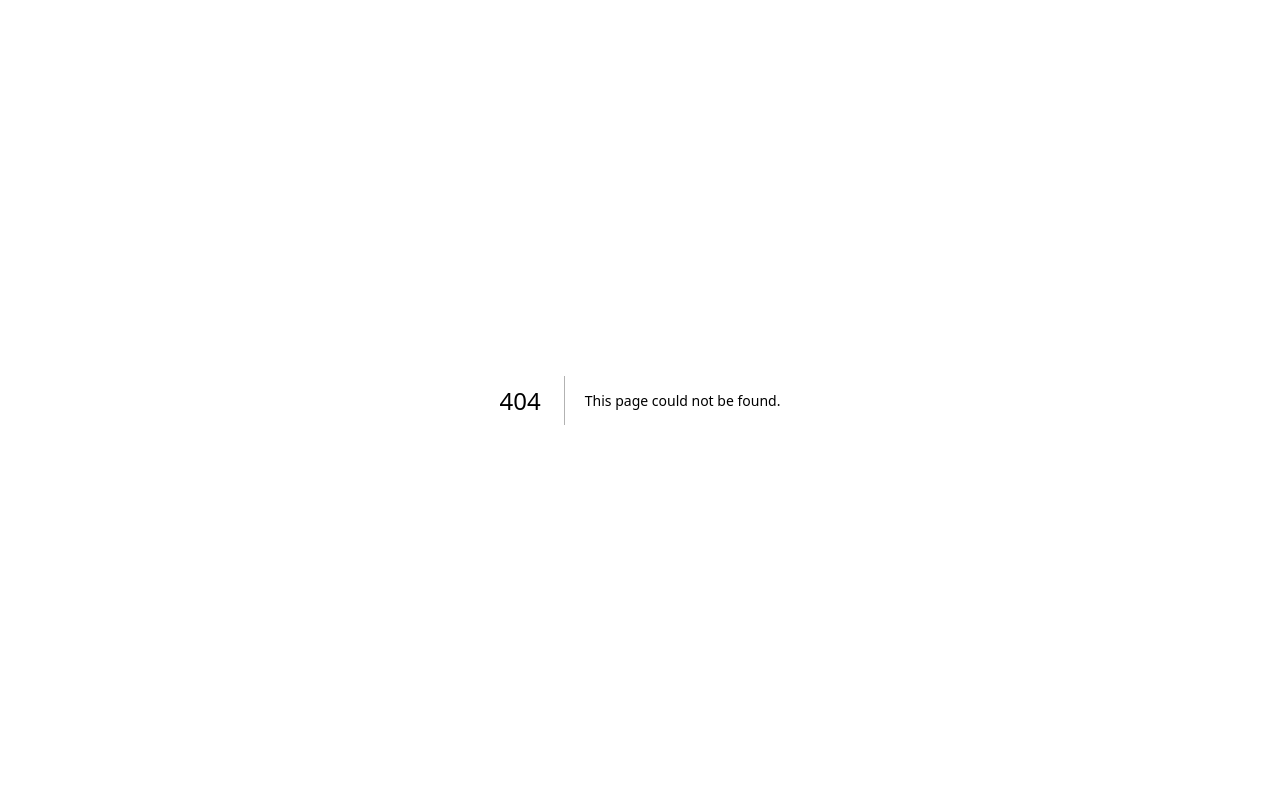
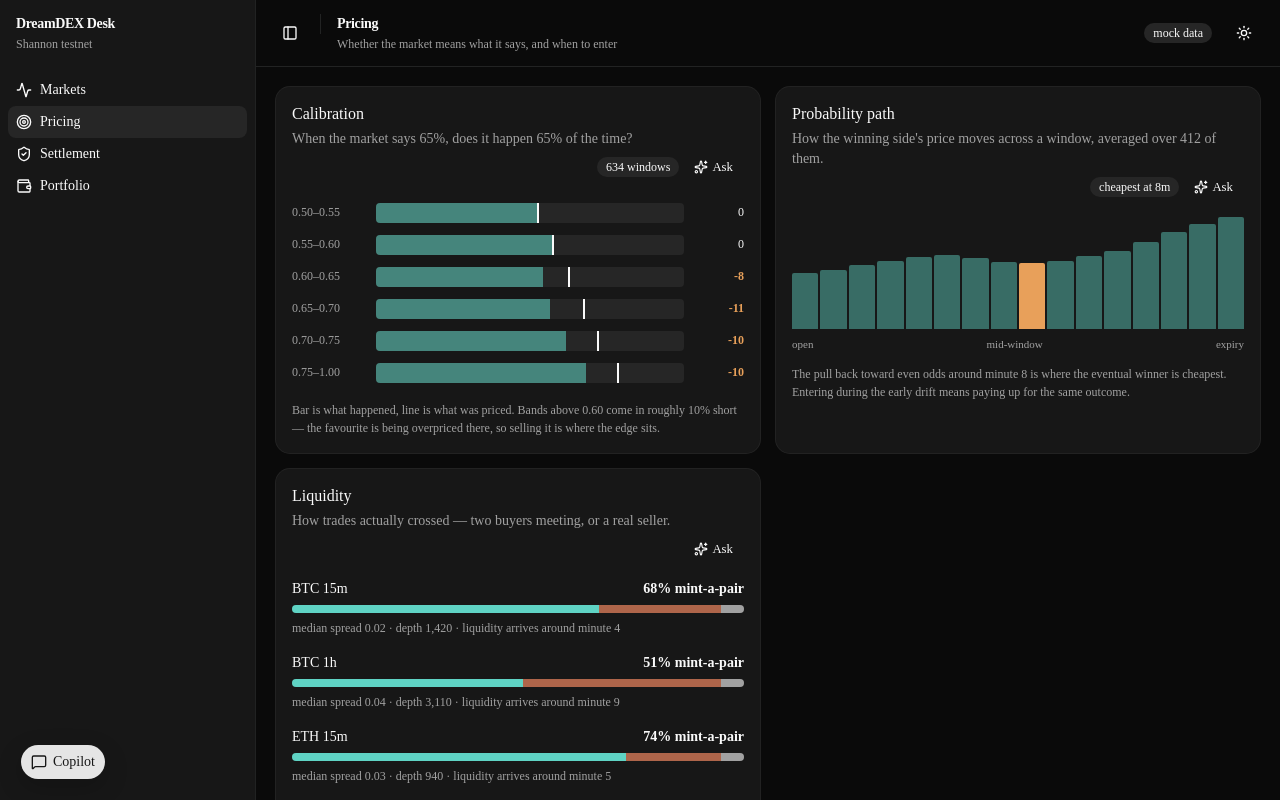
Before and after one commit to FlemingJohn/dreamdex-desk, a Next.js app: page /pricing in a window 1280 px wide. Before the commit this address had no page. Built offline with nearby package versions, Linux system fonts and the light colour scheme.

Commit message:
add the pricing page

```diff
--- /dev/null
+++ b/app/(desk)/pricing/page.tsx
@@ -0,0 +1,13 @@
+import { CalibrationPanel } from "@/components/dashboard/CalibrationPanel";
+import { LiquidityPanel } from "@/components/dashboard/LiquidityPanel";
+import { ProbabilityPathPanel } from "@/components/dashboard/ProbabilityPathPanel";
+
+export default function PricingPage() {
+  return (
+    <>
+      <CalibrationPanel />
+      <ProbabilityPathPanel />
+      <LiquidityPanel />
+    </>
+  );
+}
```
